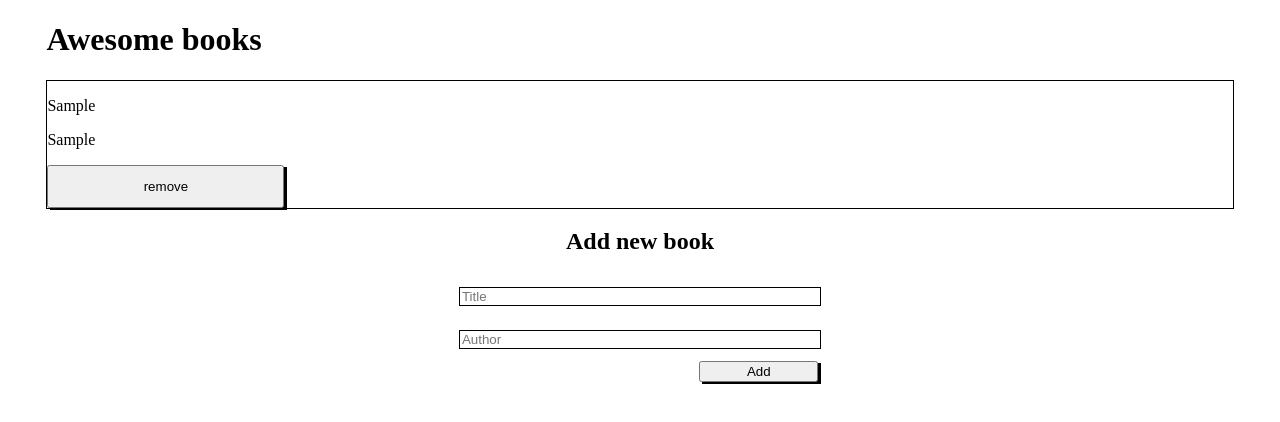
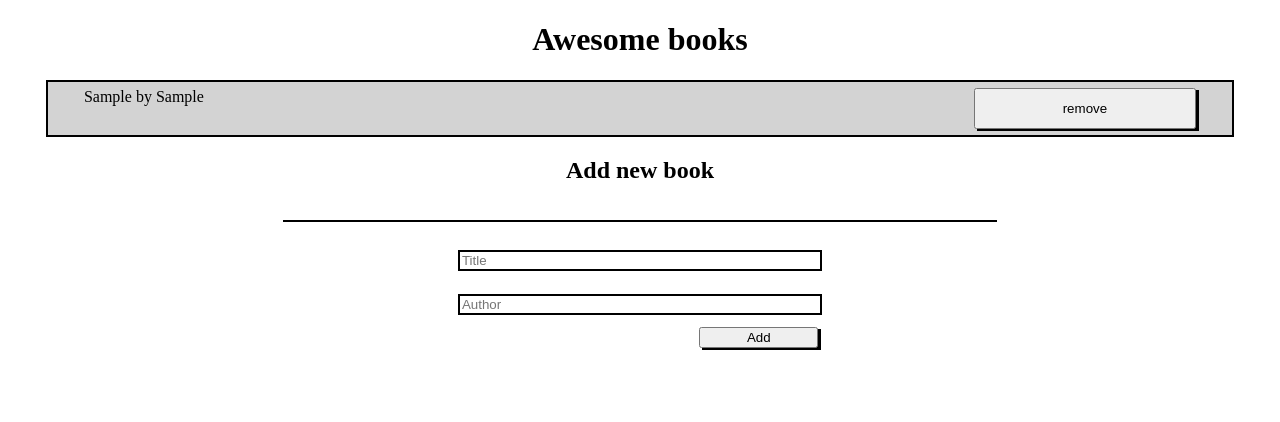
Before and after one commit to mj-e-boc/Awesome-Books, a website: page index.html in a window 1280 px wide. Both pictures are taken after typing "Sample", "Sample" into the empty fields and a click on the button "Add". Drawn offline with Linux system fonts and the light colour scheme.

Commit message:
Completed CSS

```diff
--- a/index.html
+++ b/index.html
@@ -6,6 +6,7 @@
     <title>Awesome books
     </title>
     <link rel="stylesheet" href="styles.css">
+    <script defer src="index.js"></script>
 </head>
 <body>
     <main>
@@ -19,6 +20,7 @@
             <div class="addnew"><h2>
     Add new book
 </h2></div>
+<hr>
 <input type="text"  id="title" name="title" placeholder="Title">
 
         <input type="text"  id="author" name="author" placeholder="Author">
@@ -27,6 +29,5 @@
         </button>
         </div>
     </main>
-<script src="index.js"></script>
 </body>
 </html>
--- a/index.js
+++ b/index.js
@@ -6,18 +6,18 @@ class Book {
   }
 }
 
-const buttonAdd = document.querySelector(".addbook");
-const bookList = document.querySelector(".books");
+const buttonAdd = document.querySelector('.addbook');
+const bookList = document.querySelector('.books');
 
 // Storage functions
 
 class Storage {
   static getBook() {
     let books;
-    if (localStorage.getItem("books") === null) {
+    if (localStorage.getItem('books') === null) {
       books = [];
     } else {
-      books = JSON.parse(localStorage.getItem("books"));
+      books = JSON.parse(localStorage.getItem('books'));
     }
 
     return books;
@@ -26,7 +26,7 @@ class Storage {
   static addBook(newBook) {
     const books = Storage.getBook();
     books.push(newBook);
-    localStorage.setItem("books", JSON.stringify(books));
+    localStorage.setItem('books', JSON.stringify(books));
   }
 
   static removeBook(title) {
@@ -34,7 +34,7 @@ class Storage {
     const index = books.findIndex((book) => book.title === title);
     if (index !== -1) {
       books.splice(index, 1);
-      localStorage.setItem("books", JSON.stringify(books));
+      localStorage.setItem('books', JSON.stringify(books));
     }
   }
 }
@@ -42,35 +42,33 @@ class Storage {
 // Populate Books from Local Storage
 
 const books = Storage.getBook();
-books.forEach((book) =>
-  bookList.insertAdjacentHTML(
-    "afterbegin",
-    `<div class='bookstyle'><p>${book.title}</p> <p>${book.author}</p> <button class="remove-btn">remove</button></div>`
-  )
-);
+books.forEach((book) => bookList.insertAdjacentHTML(
+  'afterbegin',
+  `<div class='bookstyle'><div><span>${book.title}</span> <span>by</span> <span>${book.author}</span></div> <button class="remove-btn">remove</button></div>`,
+));
 
 // Display new Books
 class UI {
   static displayNew() {
-    const author = document.getElementById("author").value;
-    const title = document.getElementById("title").value;
+    const author = document.getElementById('author').value;
+    const title = document.getElementById('title').value;
     const newBook = new Book(title, author);
 
     if (title && author) {
       bookList.insertAdjacentHTML(
-        "afterbegin",
-        `<div><p>${newBook.title}</p> <p>${newBook.author}</p> <button class="remove-btn">remove</button></div>`
+        'afterbegin',
+        `<div class='bookstyle'><div><span>${newBook.title}</span> <span>by</span> <span>${newBook.author}</span></div> <button class="remove-btn">remove</button></div>`,
       );
       Storage.addBook(newBook);
-      document.getElementById("author").value = "";
-      document.getElementById("title").value = "";
+      document.getElementById('author').value = '';
+      document.getElementById('title').value = '';
     } else {
       buttonAdd.insertAdjacentHTML(
-        "afterend",
-        '<p class="error-msg">Please enter a valid title and author<p>'
+        'afterend',
+        '<p class="error-msg">Please enter a valid title and author<p>',
       );
       setTimeout(() => {
-        const errorMsg = document.querySelector(".error-msg");
+        const errorMsg = document.querySelector('.error-msg');
         errorMsg.remove();
       }, 3000);
     }
@@ -79,12 +77,11 @@ class UI {
 
 // Event Listeners
 
-buttonAdd.addEventListener("click", UI.displayNew);
+buttonAdd.addEventListener('click', UI.displayNew);
 
-document.addEventListener("click", (e) => {
-  const target = e.target.closest(".remove-btn");
-  const title =
-    target.previousElementSibling.previousElementSibling.textContent;
+document.addEventListener('click', (e) => {
+  const target = e.target.closest('.remove-btn');
+  const title = target.previousElementSibling.firstChild.textContent;
 
   if (target) {
     target.parentElement.remove();
--- a/styles.css
+++ b/styles.css
@@ -2,29 +2,32 @@ body {
   padding: 0 3%;
 }
 
-.books{
-  border: 1px solid black;
-
+h1 {
+  text-align: center;
 }
 
-.books button{
+.books {
+  border: 2px solid black;
+}
+
+.books button {
   box-shadow: 3px 2px;
   width: 20%;
-  padding:1%;
+  padding: 1%;
 }
 
-.bookstyle{
+.bookstyle {
   display: flex;
-   padding: 0.5% 3%;
-   flex-direction: row;
+  padding: 0.5% 3%;
+  flex-direction: row;
+  justify-content: space-between;
 }
 
-.bookstyle :nth-child(3){
-  margin-left: auto;
-
+.bookstyle:nth-child(odd) {
+  background-color: lightgray;
 }
 
-.inputs{
+.inputs {
   text-align: center;
   margin-top: auto;
   display: flex;
@@ -32,18 +35,23 @@ body {
   position: relative;
 }
 
-input{
-  width:30% ;
- margin: 1% auto;
- border: 1px solid black;
+input {
+  width: 30%;
+  margin: 1% auto;
+  border: 2px solid black;
 }
 
-.addbook{
+.addbook {
   width: 10%;
   margin: 0 auto;
-  box-shadow:3px 2px ;
+  box-shadow: 3px 2px;
   position: absolute;
-  right:35%;
-  top:100%;
+  right: 35%;
+  top: 100%;
+}
 
+hr {
+  border: 1px solid rgb(0, 0, 0);
+  width: 60%;
+  margin: 1rem auto;
 }
```
